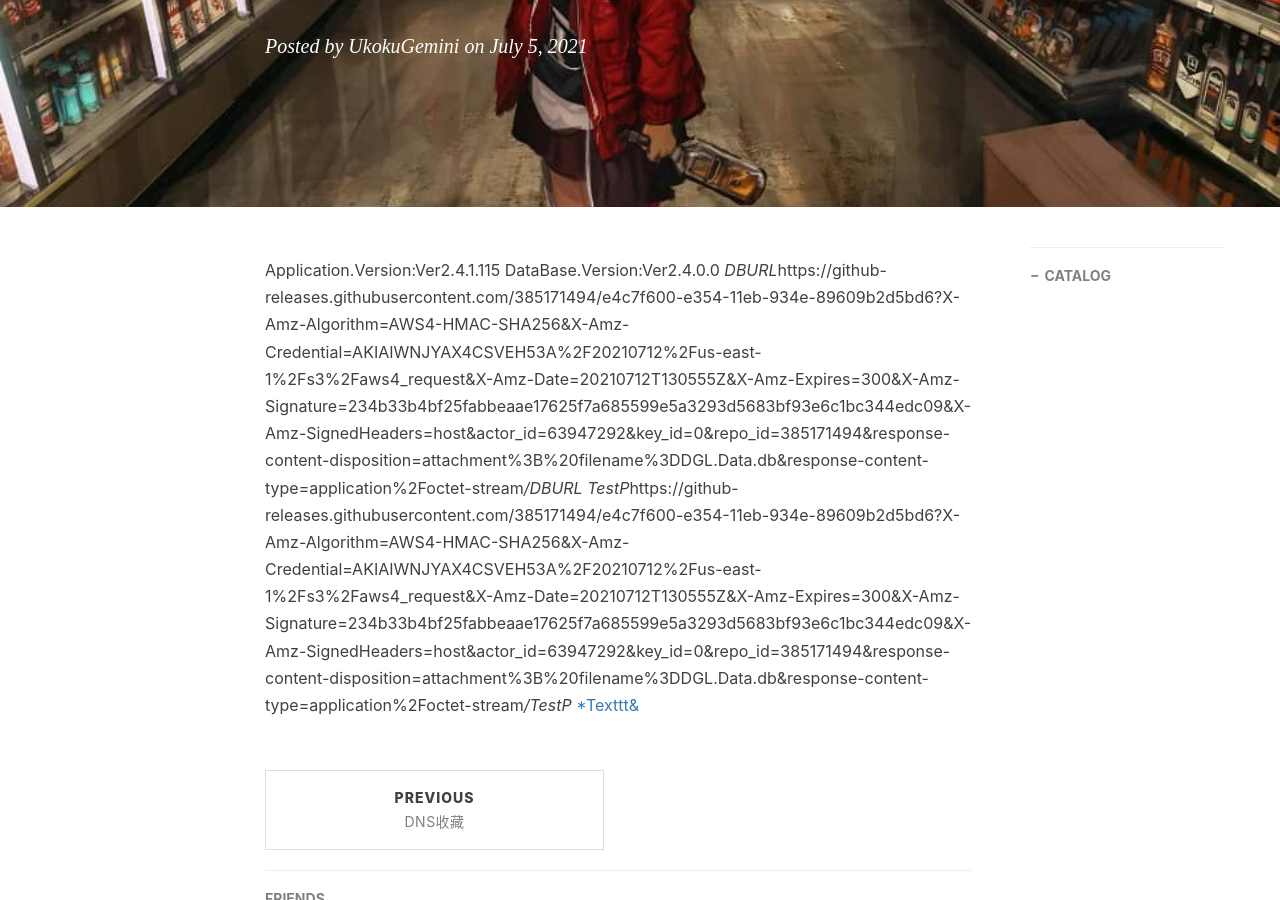
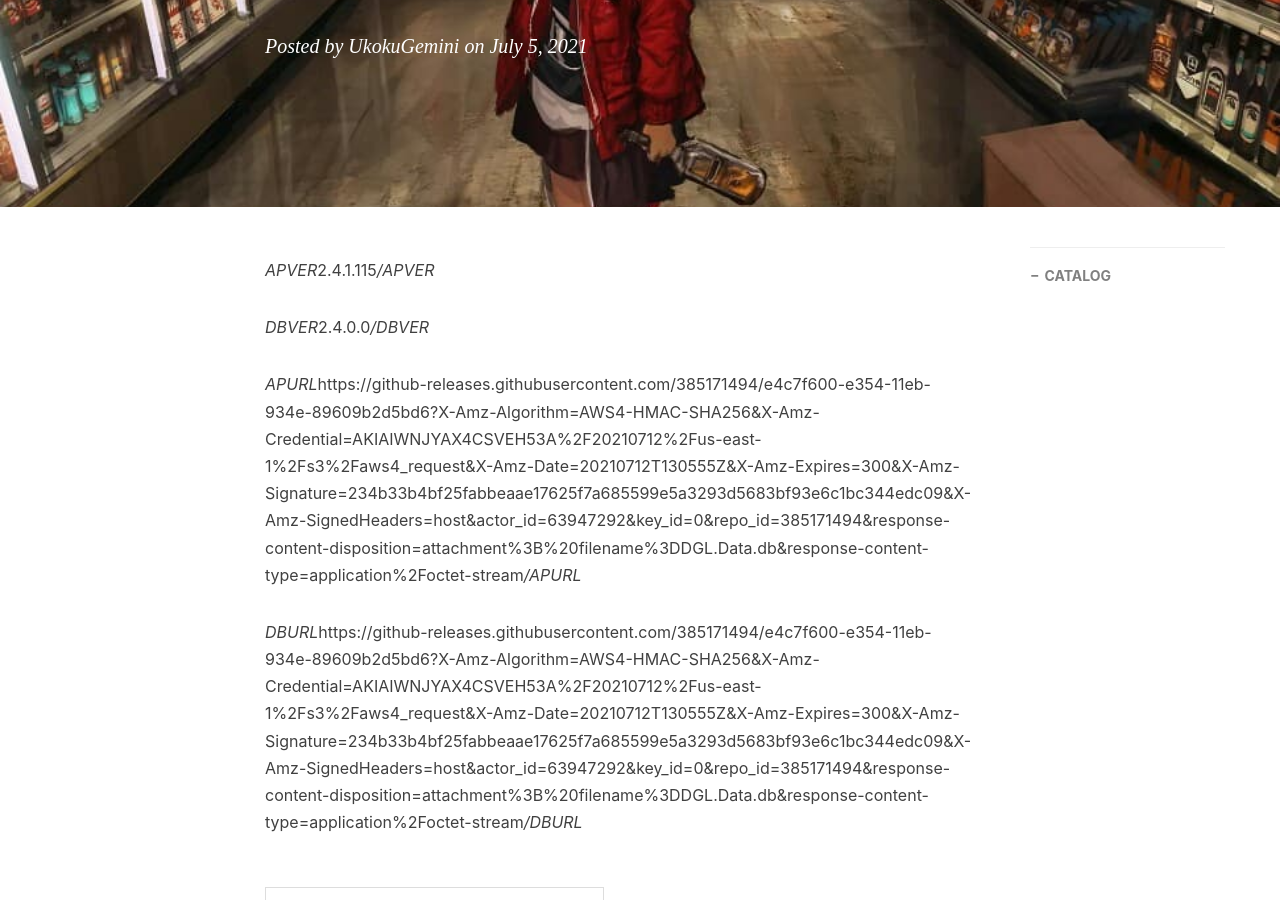
Before and after one commit to UkokuGemini/UkokuGemini.github.io, a Jekyll site: the page built from _posts/2021-07-12-EndlessWorld_DarkGemLandUpdater.md, in a window 1280 px wide and 900 px high, scrolled down 347 px. Built offline with Jekyll 4.4.1, drawn with Linux system fonts in a browser that asks for light colours; nearby versions of some CDN libraries.

Commit message:
Update 2021-07-12-EndlessWorld_DarkGemLandUpdater.md

```diff
--- a/_posts/2021-07-12-EndlessWorld_DarkGemLandUpdater.md
+++ b/_posts/2021-07-12-EndlessWorld_DarkGemLandUpdater.md
@@ -8,8 +8,11 @@ header-img: img/B01.jpg
 catalog: true
 ---
 
-Application.Version:Ver2.4.1.115
-DataBase.Version:Ver2.4.0.0
+*APVER*2.4.1.115*/APVER*
+
+*DBVER*2.4.0.0*/DBVER*
+
+*APURL*https://github-releases.githubusercontent.com/385171494/e4c7f600-e354-11eb-934e-89609b2d5bd6?X-Amz-Algorithm=AWS4-HMAC-SHA256&X-Amz-Credential=AKIAIWNJYAX4CSVEH53A%2F20210712%2Fus-east-1%2Fs3%2Faws4_request&X-Amz-Date=20210712T130555Z&X-Amz-Expires=300&X-Amz-Signature=234b33b4bf25fabbeaae17625f7a685599e5a3293d5683bf93e6c1bc344edc09&X-Amz-SignedHeaders=host&actor_id=63947292&key_id=0&repo_id=385171494&response-content-disposition=attachment%3B%20filename%3DDGL.Data.db&response-content-type=application%2Foctet-stream*/APURL*
+
+
 *DBURL*https://github-releases.githubusercontent.com/385171494/e4c7f600-e354-11eb-934e-89609b2d5bd6?X-Amz-Algorithm=AWS4-HMAC-SHA256&X-Amz-Credential=AKIAIWNJYAX4CSVEH53A%2F20210712%2Fus-east-1%2Fs3%2Faws4_request&X-Amz-Date=20210712T130555Z&X-Amz-Expires=300&X-Amz-Signature=234b33b4bf25fabbeaae17625f7a685599e5a3293d5683bf93e6c1bc344edc09&X-Amz-SignedHeaders=host&actor_id=63947292&key_id=0&repo_id=385171494&response-content-disposition=attachment%3B%20filename%3DDGL.Data.db&response-content-type=application%2Foctet-stream*/DBURL*
-*TestP*https://github-releases.githubusercontent.com/385171494/e4c7f600-e354-11eb-934e-89609b2d5bd6?X-Amz-Algorithm=AWS4-HMAC-SHA256&X-Amz-Credential=AKIAIWNJYAX4CSVEH53A%2F20210712%2Fus-east-1%2Fs3%2Faws4_request&X-Amz-Date=20210712T130555Z&X-Amz-Expires=300&X-Amz-Signature=234b33b4bf25fabbeaae17625f7a685599e5a3293d5683bf93e6c1bc344edc09&X-Amz-SignedHeaders=host&actor_id=63947292&key_id=0&repo_id=385171494&response-content-disposition=attachment%3B%20filename%3DDGL.Data.db&response-content-type=application%2Foctet-stream*/TestP*
-[*Texttt&](https://github-releases.githubusercontent.com/385171494/e4c7f600-e354-11eb-934e-89609b2d5bd6?X-Amz-Algorithm=AWS4-HMAC-SHA256&X-Amz-Credential=AKIAIWNJYAX4CSVEH53A%2F20210712%2Fus-east-1%2Fs3%2Faws4_request&X-Amz-Date=20210712T130555Z&X-Amz-Expires=300&X-Amz-Signature=234b33b4bf25fabbeaae17625f7a685599e5a3293d5683bf93e6c1bc344edc09&X-Amz-SignedHeaders=host&actor_id=63947292&key_id=0&repo_id=385171494&response-content-disposition=attachment%3B%20filename%3DDGL.Data.db&response-content-type=application%2Foctet-stream)
```
